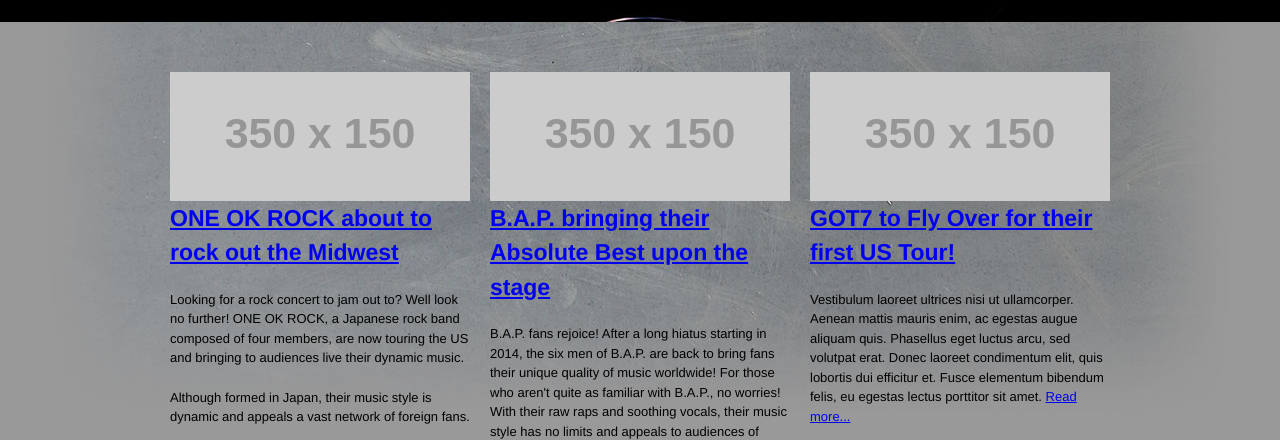
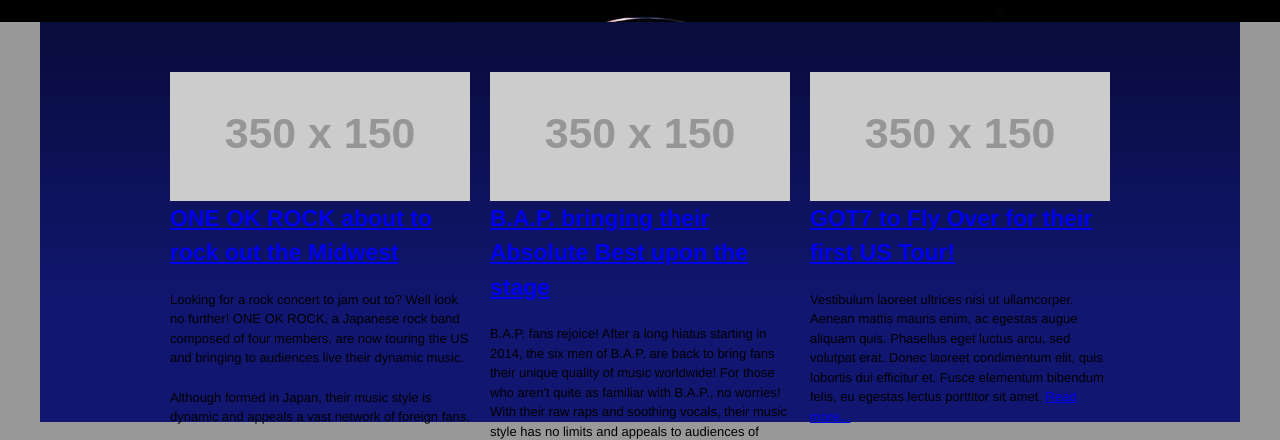
Before and after one commit to kwenra/newsDirectory, a plain HTML site: page index.html in a window 1280 px wide. Shown: the part 378-818 px from the top of the page. Drawn offline with Linux system fonts and the light colour scheme; placeholder pictures from the web are drawn by us.

Commit message:
Update custom.css

```diff
--- a/css/custom.css
+++ b/css/custom.css
@@ -16,7 +16,7 @@
 }
 
 body {
-  background-image: url(../img/metal.jpg);
+  background-image: url(../img/gradient.jpg);
   background-repeat: no-repeat;
   background-position: center;
   background-color: #999;
```
